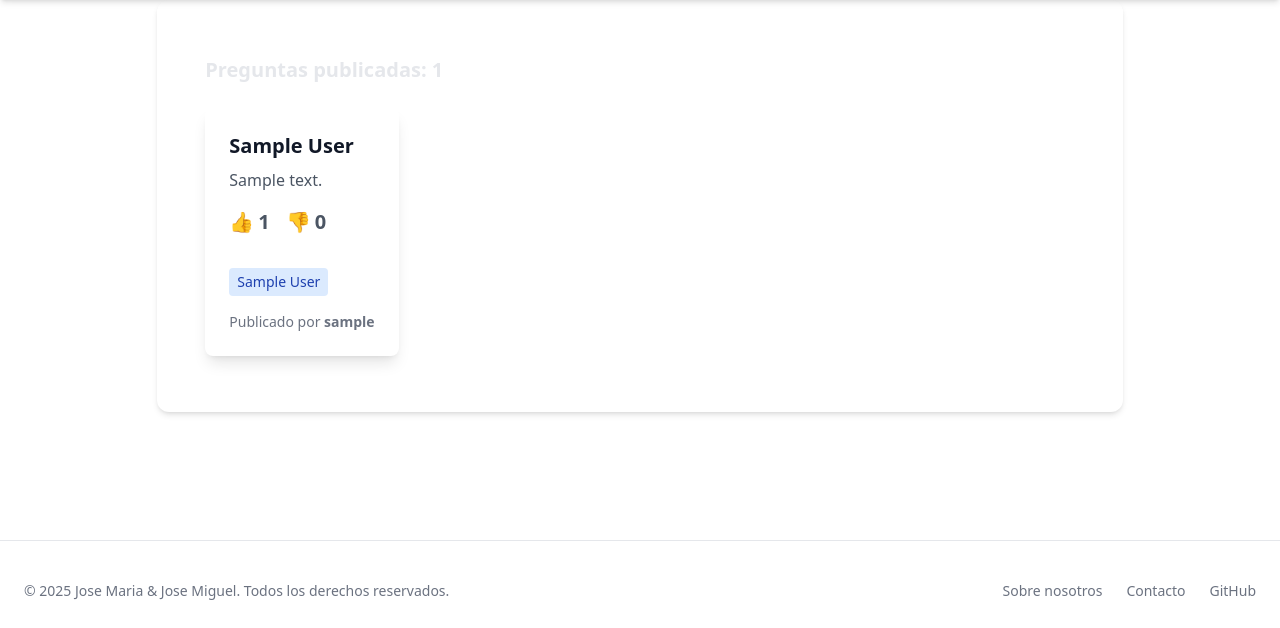
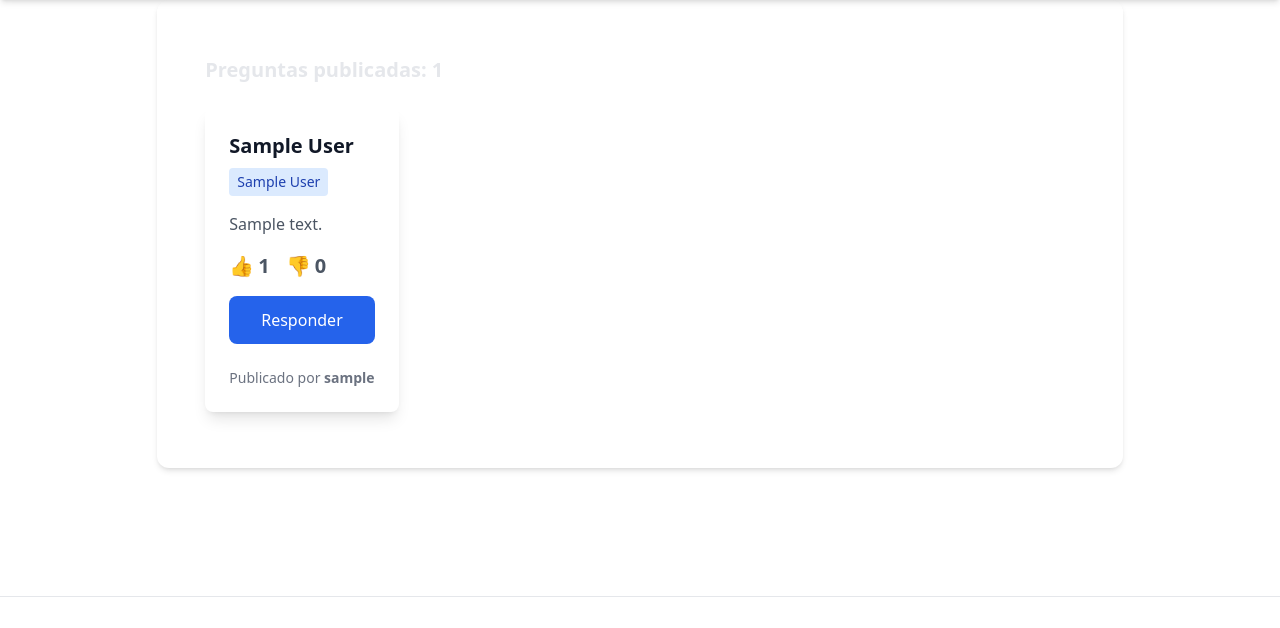
Before and after one commit to josemicode/cuOOra, a Django app: page /questions/ in a window 1280 px wide; the page is wider, and only the part inside the window is pictured. Shown: the part 71-699 px from the top of that part. Run offline with Django 5.2, Linux system fonts and the light colour scheme; a user stored in the database is signed in; tables that the repository leaves empty hold one stand-in row (values such as "Sample post"); some libraries are stand-ins or nearby versions.

Commit message:
Correccion bug votos

```diff
--- a/webapp/templates/questions_list.html
+++ b/webapp/templates/questions_list.html
@@ -17,56 +17,13 @@
         data-id="{{ pregunta.id }}"
       >
       <div class="p-6 flex flex-col justify-between h-full">
+        <!-- TÍTULO -->
         <h3 class="text-xl font-semibold text-gray-900 dark:text-white">
           {{ pregunta.title }}
         </h3>
-          <p class="mt-2 text-gray-600 dark:text-gray-400 flex-grow">
-            {{ pregunta.description|truncatewords:20 }}
-          </p>
 
-          <!-- VOTOS -->
-          <div class="flex items-center space-x-4 mt-4 text-gray-600 dark:text-gray-300 mb-4">
-            <!-- 👍 Me gusta -->
-            <span
-              id="card-like-icon-{{ pregunta.id }}"
-              class="inline-flex items-center space-x-1 text-xl transition
-                     {% if pregunta.user_liked %}
-                       text-green-500 dark:text-green-500
-                     {% else %}
-                       hover:text-green-500
-                     {% endif %}"
-            >
-              <span>👍</span>
-              <span
-                id="card-like-count-{{ pregunta.id }}"
-                class="font-semibold"
-              >
-                {{ pregunta.positive_votes_count }}
-              </span>
-            </span>
-
-            <!-- 👎 No me gusta -->
-            <span
-              id="card-dislike-icon-{{ pregunta.id }}"
-              class="inline-flex items-center space-x-1 text-xl transition
-                     {% if pregunta.user_disliked %}
-                       text-red-500 dark:text-red-500
-                     {% else %}
-                       hover:text-red-500
-                     {% endif %}"
-            >
-              <span>👎</span>
-              <span
-                id="card-dislike-count-{{ pregunta.id }}"
-                class="font-semibold"
-              >
-                {{ pregunta.negative_votes_count }}
-              </span>
-            </span>
-          </div>
-
-          <!-- TOPICS -->
-          <div class="mt-4 flex flex-wrap gap-2 text-sm text-blue-600 dark:text-blue-400 mb-4">
+        <!-- TOPICS (ahora justo bajo el título) -->
+        <div class="mt-2 flex flex-wrap gap-2 text-sm text-blue-600 dark:text-blue-400 mb-4">
           {% for topic in pregunta.topics.all %}
             <span class="bg-blue-100 text-blue-800 px-2 py-1 rounded">
               {{ topic.name }}
@@ -74,8 +31,39 @@
           {% endfor %}
         </div>
 
-          <!-- PUBLICADO POR abajo a la derecha -->
-          <div class="mt-auto text-sm text-gray-500 dark:text-gray-400 text-right">
+        <!-- DESCRIPCIÓN -->
+        <p class="text-gray-600 dark:text-gray-400 flex-grow mb-4">
+          {{ pregunta.description|truncatewords:20 }}
+        </p>
+
+        <!-- VOTOS -->
+        <div class="flex items-center space-x-4 text-gray-600 dark:text-gray-300 mb-4">
+          <!-- 👍 Me gusta -->
+          <span id="card-like-icon-{{ pregunta.id }}" class="inline-flex items-center space-x-1 text-xl transition {% if pregunta.user_liked %}text-green-500{% else %}hover:text-green-500{% endif %}">
+            <span>👍</span>
+            <span id="card-like-count-{{ pregunta.id }}" class="font-semibold">
+              {{ pregunta.positive_votes_count }}
+            </span>
+          </span>
+          <!-- 👎 No me gusta -->
+          <span id="card-dislike-icon-{{ pregunta.id }}" class="inline-flex items-center space-x-1 text-xl transition {% if pregunta.user_disliked %}text-red-500{% else %}hover:text-red-500{% endif %}">
+            <span>👎</span>
+            <span id="card-dislike-count-{{ pregunta.id }}" class="font-semibold">
+              {{ pregunta.negative_votes_count }}
+            </span>
+          </span>
+        </div>
+
+        <!-- BOTÓN RESPONDER -->
+        <div class="mb-6">
+          <a href="{% url 'responder_pregunta' pk=pregunta.id %}"
+             class="block w-full text-center py-3 bg-blue-600 hover:bg-blue-700 text-white rounded-lg transition">
+            Responder
+          </a>
+        </div>
+
+        <!-- PIE: publicador -->
+        <div class="text-sm text-gray-500 dark:text-gray-400 text-right">
           Publicado por <strong>{{ pregunta.user.username }}</strong>
         </div>
       </div>
--- a/webapp/users/models.py
+++ b/webapp/users/models.py
@@ -257,6 +257,10 @@ class Question(Votable):
 class Vote(models.Model):
     is_positive_vote = models.BooleanField(default=True)
     timestamp = models.DateTimeField(auto_now_add=True)
+    class Meta:
+        unique_together = (
+            ("user", "specific_subclass", "object_id"),
+        )
 
     user = models.ForeignKey(User, on_delete=models.CASCADE, related_name="votes")
 
```
Also changed, not shown: webapp/users/migrations/0002_alter_vote_unique_together.py (added), webapp/users/migrations/0003_alter_vote_unique_together.py (added), webapp/users/migrations/0004_alter_vote_unique_together.py (added), 1 other file. Lines whose indentation alone changed are shown as unchanged.
